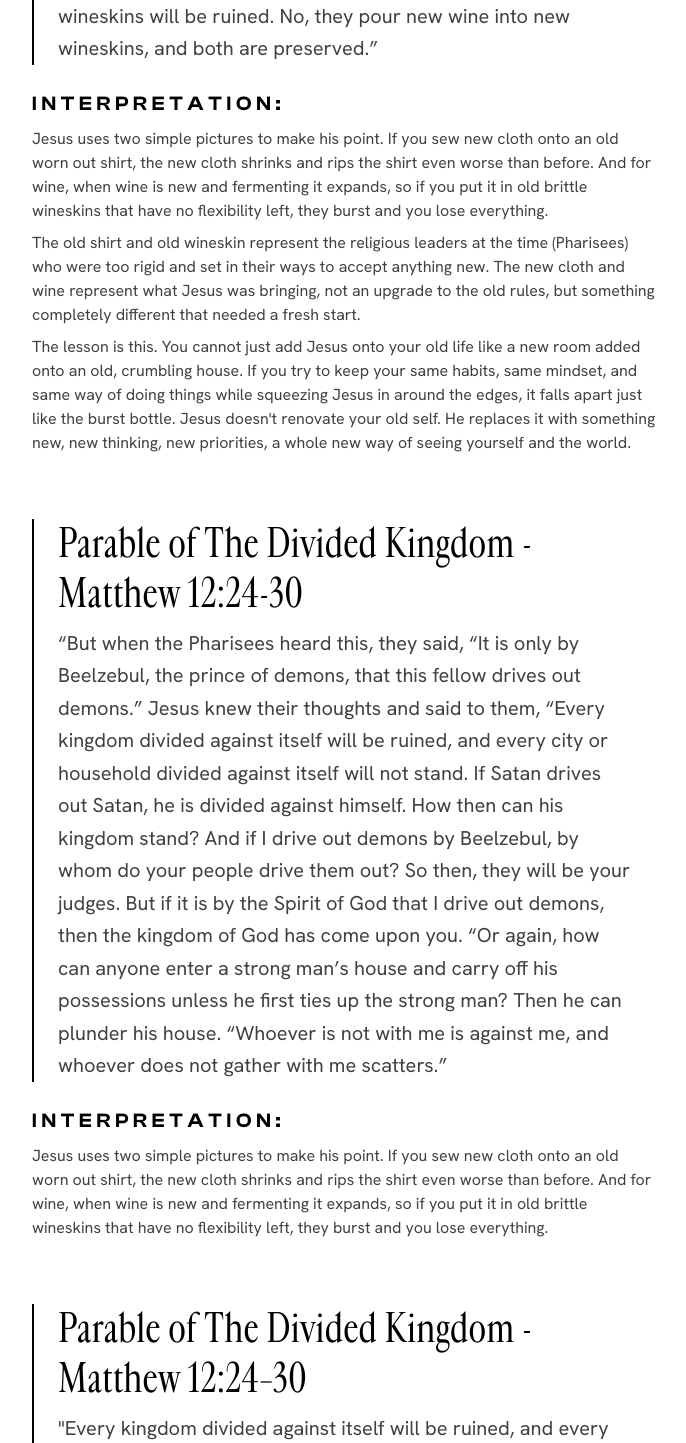
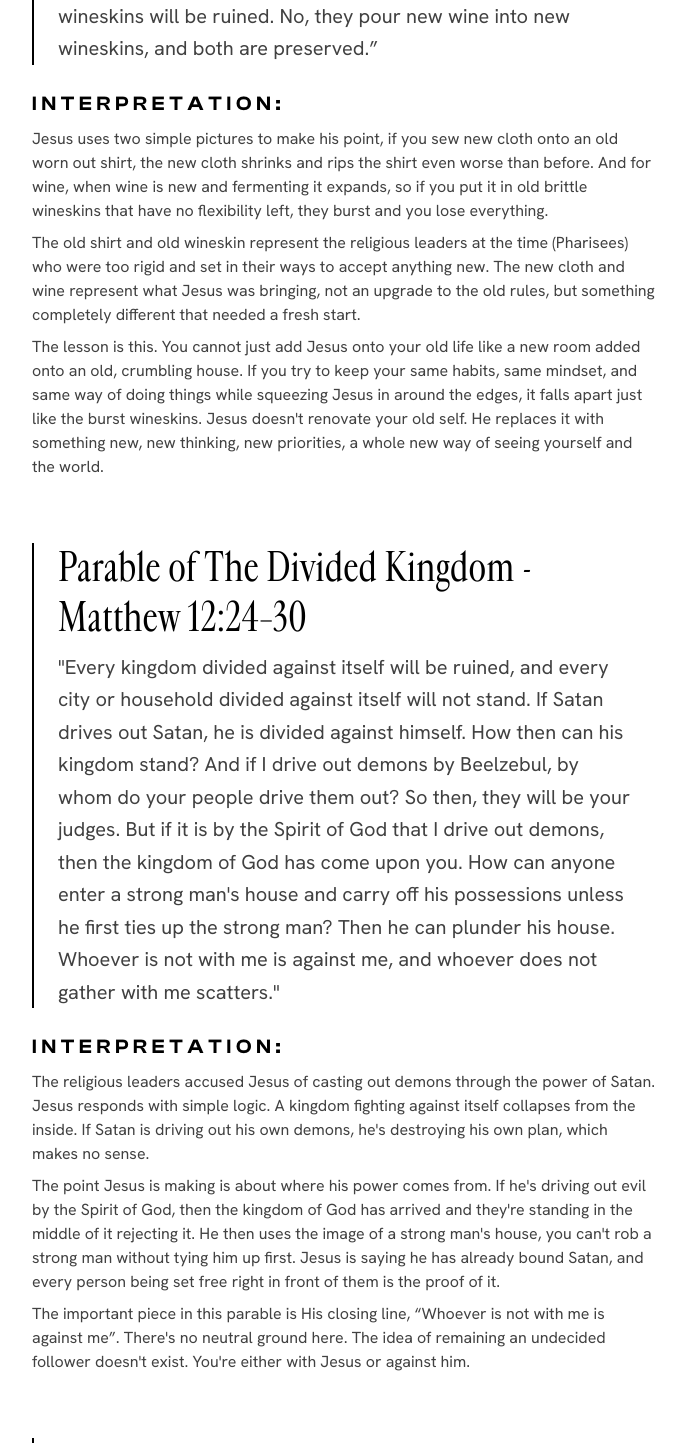
Before and after one commit to jnaples/parables-project, a React (Vite) app: page / in a window 1280 px wide. Shown: the part 2260-3703 px from the top of the page, without its empty margins (296-982 px from the left). Built offline with nearby package versions, Linux system fonts and the light colour scheme.

Commit message:
fix verse

```diff
--- a/src/data/parables.js
+++ b/src/data/parables.js
@@ -53,19 +53,9 @@ one that gets used on you.`,
     scripture: `“No one sews a patch of unshrunk cloth on an old garment, for the patch will pull away from the garment, making the tear worse. Neither do people pour new wine into old wineskins. If they do, the skins will burst; the wine will run out and the wineskins will be ruined. No, they pour new wine into new wineskins, and both are preserved.”
 `,
     interpretation: [
-      `Jesus uses two simple pictures to make his point. If you sew new cloth onto an old worn out shirt, the new cloth shrinks and rips the shirt even worse than before. And for wine, when wine is new and fermenting it expands, so if you put it in old brittle wineskins that have no flexibility left, they burst and you lose everything.`,
+      `Jesus uses two simple pictures to make his point, if you sew new cloth onto an old worn out shirt, the new cloth shrinks and rips the shirt even worse than before. And for wine, when wine is new and fermenting it expands, so if you put it in old brittle wineskins that have no flexibility left, they burst and you lose everything.`,
       `The old shirt and old wineskin represent the religious leaders at the time (Pharisees) who were too rigid and set in their ways to accept anything new. The new cloth and wine represent what Jesus was bringing, not an upgrade to the old rules, but something completely different that needed a fresh start.`,
-      `The lesson is this. You cannot just add Jesus onto your old life like a new room added onto an old, crumbling house. If you try to keep your same habits, same mindset, and same way of doing things while squeezing Jesus in around the edges, it falls apart just like the burst bottle. Jesus doesn't renovate your old self. He replaces it with something new, new thinking, new priorities, a whole new way of seeing yourself and the world.`,
-    ],
-  },
-  {
-    id: 4,
-    title: "Parable of The Divided Kingdom",
-    reference: "Matthew 12:24-30",
-    scripture: `“But when the Pharisees heard this, they said, “It is only by Beelzebul, the prince of demons, that this fellow drives out demons.” Jesus knew their thoughts and said to them, “Every kingdom divided against itself will be ruined, and every city or household divided against itself will not stand. If Satan drives out Satan, he is divided against himself. How then can his kingdom stand? And if I drive out demons by Beelzebul, by whom do your people drive them out? So then, they will be your judges. But if it is by the Spirit of God that I drive out demons, then the kingdom of God has come upon you. “Or again, how can anyone enter a strong man’s house and carry off his possessions unless he first ties up the strong man? Then he can plunder his house. “Whoever is not with me is against me, and whoever does not gather with me scatters.”
-`,
-    interpretation: [
-      `Jesus uses two simple pictures to make his point. If you sew new cloth onto an old worn out shirt, the new cloth shrinks and rips the shirt even worse than before. And for wine, when wine is new and fermenting it expands, so if you put it in old brittle wineskins that have no flexibility left, they burst and you lose everything.`,
+      `The lesson is this. You cannot just add Jesus onto your old life like a new room added onto an old, crumbling house. If you try to keep your same habits, same mindset, and same way of doing things while squeezing Jesus in around the edges, it falls apart just like the burst wineskins. Jesus doesn't renovate your old self. He replaces it with something new, new thinking, new priorities, a whole new way of seeing yourself and the world.`,
     ],
   },
   {
@@ -74,9 +64,9 @@ one that gets used on you.`,
     reference: "Matthew 12:24–30",
     scripture: `"Every kingdom divided against itself will be ruined, and every city or household divided against itself will not stand. If Satan drives out Satan, he is divided against himself. How then can his kingdom stand? And if I drive out demons by Beelzebul, by whom do your people drive them out? So then, they will be your judges. But if it is by the Spirit of God that I drive out demons, then the kingdom of God has come upon you. How can anyone enter a strong man's house and carry off his possessions unless he first ties up the strong man? Then he can plunder his house. Whoever is not with me is against me, and whoever does not gather with me scatters."`,
     interpretation: [
-      `The religious leaders accused Jesus of casting out demons through the power of Satan. Jesus responds with simple logic: a kingdom fighting against itself collapses from the inside. If Satan is driving out his own demons, he's destroying his own operation, which makes no sense.`,
-      `The real point Jesus is making is about where his power comes from. If he's driving out evil by the Spirit of God, then the kingdom of God has arrived and they're standing in the middle of it rejecting it. He then uses the image of a strong man's house: you can't rob a strong man without tying him up first. Jesus is saying he has already bound Satan, and what they're watching is the plunder.`,
-      `The closing line is the one that cuts deepest: whoever is not with me is against me. There's no neutral ground here. You're either gathering with Jesus or scattering against him. The idea of remaining an undecided observer doesn't exist. That position is itself a choice.`,
+      `The religious leaders accused Jesus of casting out demons through the power of Satan. Jesus responds with simple logic. A kingdom fighting against itself collapses from the inside. If Satan is driving out his own demons, he's destroying his own plan, which makes no sense.`,
+      `The point Jesus is making is about where his power comes from. If he's driving out evil by the Spirit of God, then the kingdom of God has arrived and they're standing in the middle of it rejecting it. He then uses the image of a strong man's house, you can't rob a strong man without tying him up first. Jesus is saying he has already bound Satan, and every person being set free right in front of them is the proof of it.`,
+      `The important piece in this parable is His closing line, “Whoever is not with me is against me”. There's no neutral ground here. The idea of remaining an undecided follower doesn't exist. You're either with Jesus or against him.`,
     ],
   },
   {
```
